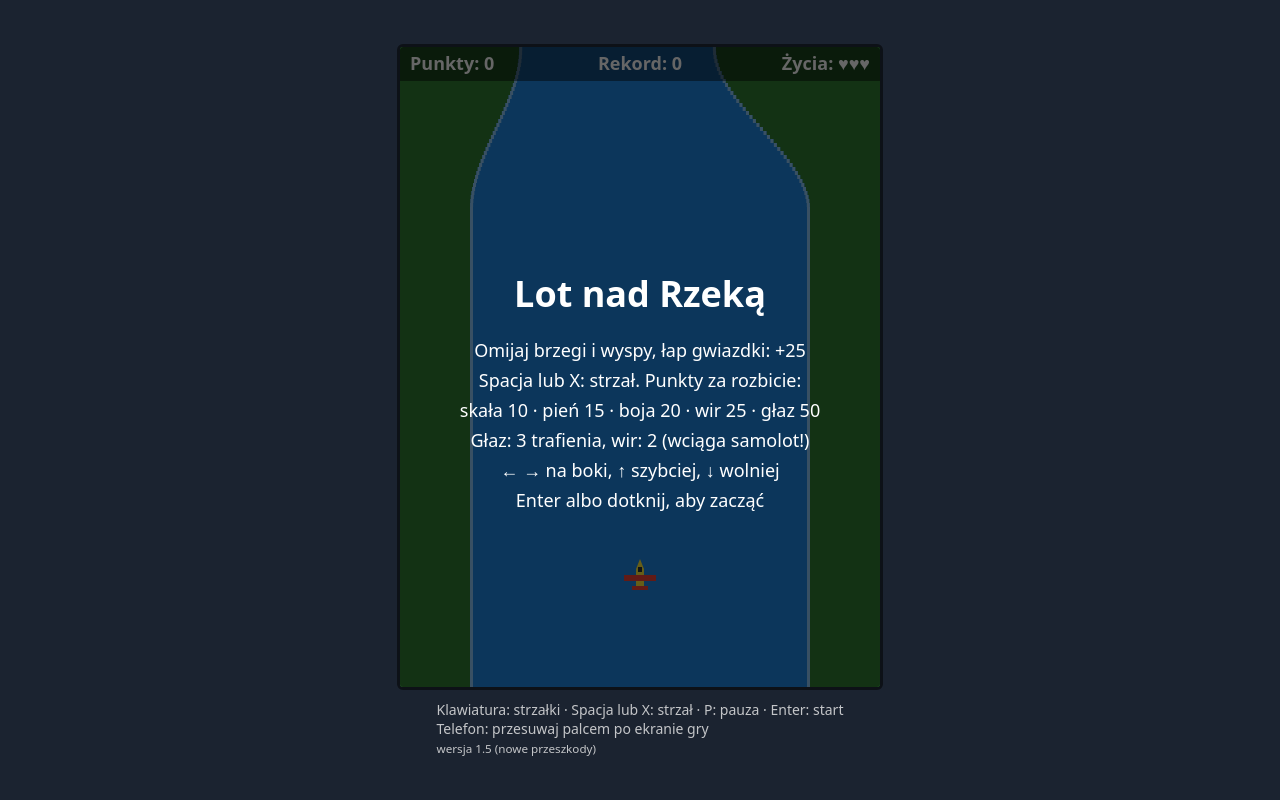
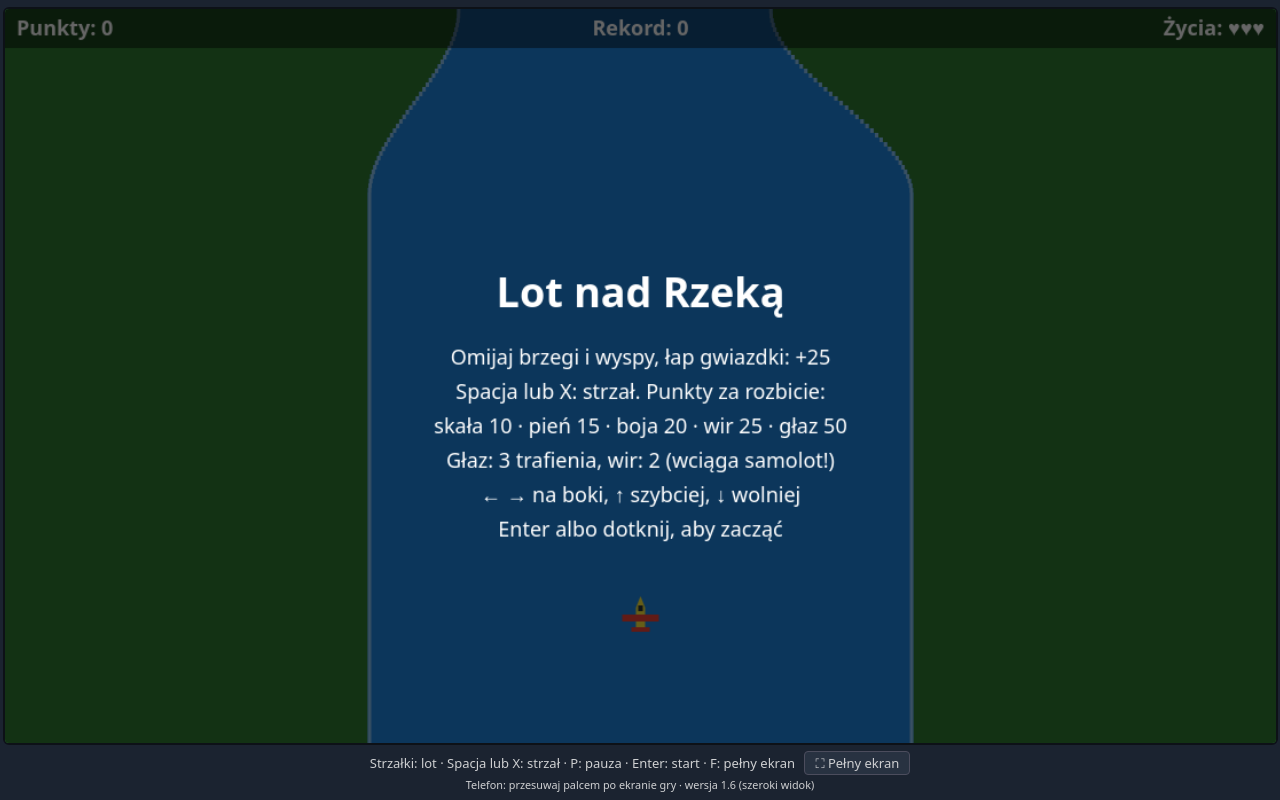
Before and after one commit to Konrados1980/prosta-gra, a plain HTML site: page index.html in a window 1280 px wide. Drawn offline with Linux system fonts and the light colour scheme.

Commit message:
Dopasuj planszę do szerokości okna i dodaj pełny ekran (wersja 1.6)
Szerokość planszy liczona z proporcji okna (480–1280 przy wysokości 640),
plansza skalowana tak, by wypełnić okno. Na szerszym ekranie rzeka jest
do 1,4 raza szersza i jest lekko ściągana do środka. Pełny ekran:
klawisz F lub przycisk pod grą; stopka chowana na pełnym ekranie.

Co-Authored-By: Claude Opus 5.5 <noreply@anthropic.com>

```diff
--- a/index.html
+++ b/index.html
@@ -6,23 +6,53 @@
 <title>Lot nad Rzeką</title>
 <style>
   html, body { margin: 0; height: 100%; background: #1b2330; color: #eee; font-family: system-ui, sans-serif; }
-  body { display: flex; flex-direction: column; align-items: center; justify-content: center; gap: 10px; }
-  body { overflow: hidden; }
-  canvas { background: #2f7d32; border: 3px solid #0d1117; border-radius: 6px; max-width: 95vw; max-height: 85vh; image-rendering: pixelated;
+  body { display: flex; flex-direction: column; align-items: center; justify-content: center; gap: 6px; overflow: hidden; }
+  canvas { display: block; background: #2f7d32; border: 2px solid #0d1117; border-radius: 6px;
            touch-action: none; user-select: none; -webkit-user-select: none; -webkit-touch-callout: none; }
-  p { margin: 0; font-size: 14px; opacity: .8; }
+  #stopka { margin: 0; font-size: 13px; opacity: .85; text-align: center; padding: 0 8px; }
+  #stopka button { font: inherit; padding: 2px 10px; margin-left: 6px; border-radius: 4px; border: 1px solid #556; background: #2b3545; color: #eee; cursor: pointer; }
+  /* na pełnym ekranie chowamy stopkę, żeby gra zajęła cały monitor */
+  :fullscreen #stopka { display: none; }
+  :fullscreen canvas { border: none; border-radius: 0; }
 </style>
 </head>
 <body>
 <canvas id="gra" width="480" height="640"></canvas>
-<p>Klawiatura: strzałki · Spacja lub X: strzał · P: pauza · Enter: start<br>Telefon: przesuwaj palcem po ekranie gry<br><small>wersja 1.5 (nowe przeszkody)</small></p>
+<p id="stopka">Strzałki: lot · Spacja lub X: strzał · P: pauza · Enter: start · F: pełny ekran
+  <button id="pelnyEkran" type="button">⛶ Pełny ekran</button>
+  <br><small>Telefon: przesuwaj palcem po ekranie gry · wersja 1.6 (szeroki widok)</small></p>
 
 <script>
 // ===== Ustawienia =====
 const canvas = document.getElementById('gra');
 const ctx = canvas.getContext('2d');
-const W = canvas.width, H = canvas.height;
 const SEG = 160;          // długość jednego odcinka rzeki (w pikselach świata)
+
+// ===== Rozmiar planszy =====
+// Wysokość planszy jest stała (640), a szerokość dopasowujemy do kształtu okna,
+// więc na szerokim monitorze widać więcej brzegów i rzeka ma więcej miejsca na zakręty.
+const H = 640;
+let W = 480;
+const MIN_W = 480, MAX_W = 1280;
+function resize() {
+  const footer = document.fullscreenElement ? 0 : document.getElementById('stopka').offsetHeight + 16;
+  const availW = innerWidth - 8, availH = innerHeight - footer - 8;
+  W = Math.round(Math.max(MIN_W, Math.min(MAX_W, H * availW / availH)));
+  canvas.width = W; canvas.height = H;
+  const scale = Math.min(availW / W, availH / H);       // powiększamy planszę, żeby wypełniła okno
+  canvas.style.width = Math.floor(W * scale) + 'px';
+  canvas.style.height = Math.floor(H * scale) + 'px';
+  if (plane) plane.x = Math.min(plane.x, W - 15);
+}
+addEventListener('resize', resize);
+document.addEventListener('fullscreenchange', resize);
+
+// Pełny ekran: klawisz F albo przycisk pod grą
+function toggleFullscreen() {
+  if (document.fullscreenElement) document.exitFullscreen();
+  else document.documentElement.requestFullscreen().catch(() => {});
+}
+document.getElementById('pelnyEkran').addEventListener('click', e => { toggleFullscreen(); e.currentTarget.blur(); });
 
 // ===== Stan gry =====
 let state = 'start';      // 'start' | 'play' | 'pause' | 'over'
@@ -44,6 +74,7 @@ addEventListener('keydown', e => {
   if (e.code.startsWith('Arrow') || isShotKey(e.code)) e.preventDefault();
   if (isShotKey(e.code) && !e.repeat) wantShot = true;
   if ((e.code === 'Enter' || e.code === 'NumpadEnter') && (state === 'start' || state === 'over')) newGame();
+  if (e.code === 'KeyF') toggleFullscreen();
   if (e.code === 'KeyP' && (state === 'play' || state === 'pause')) {
     state = state === 'play' ? 'pause' : 'play';
   }
@@ -88,14 +119,18 @@ document.addEventListener('visibilitychange', () => {
 // ===== Rzeka =====
 // Każdy odcinek ma: c = środek, w = połowa szerokości, iw = połowa szerokości wyspy (0 = brak)
 function makeSegment(i) {
-  if (i < 4) return { c: W / 2, w: 170, iw: 0 };
+  // na szerszym ekranie rzeka jest trochę szersza (najwyżej 1,4 raza)
+  const k = Math.max(1, Math.min(1.4, Math.sqrt(W / MIN_W)));
+  if (i < 4) return { c: W / 2, w: 170 * k, iw: 0 };
   const hard = Math.min(i / 120, 1);                 // trudność rośnie z dystansem
-  const w = 75 + Math.random() * (120 - 50 * hard);  // szerokość rzeki
+  const w = (75 + Math.random() * (120 - 50 * hard)) * k;  // szerokość rzeki
   const margin = 15;
   const prev = segments[i - 1];
   // środek przesuwa się najwyżej o 80 px na odcinek, żeby dało się nadążyć za zakrętem
   const minC = w + margin, maxC = W - w - margin;
-  const c = Math.max(minC, Math.min(maxC, prev.c + (Math.random() * 2 - 1) * 80));
+  // i jest lekko ściągany w stronę środka ekranu, żeby rzeka nie uciekała pod sam brzeg planszy
+  const drift = (Math.random() * 2 - 1) * 80 + (W / 2 - prev.c) * 0.15;
+  const c = Math.max(minC, Math.min(maxC, prev.c + Math.max(-80, Math.min(80, drift))));
   let iw = 0;
   if (w > 120 && Math.random() < 0.35 + 0.2 * hard) iw = Math.min(w * 0.4, w - 55);
   return { c, w, iw };
@@ -561,6 +596,7 @@ function loop(now) {
   requestAnimationFrame(loop);
 }
 
+resize();
 newGame(); state = 'start';
 requestAnimationFrame(loop);
 </script>
```
Also changed, not shown: README.md.
